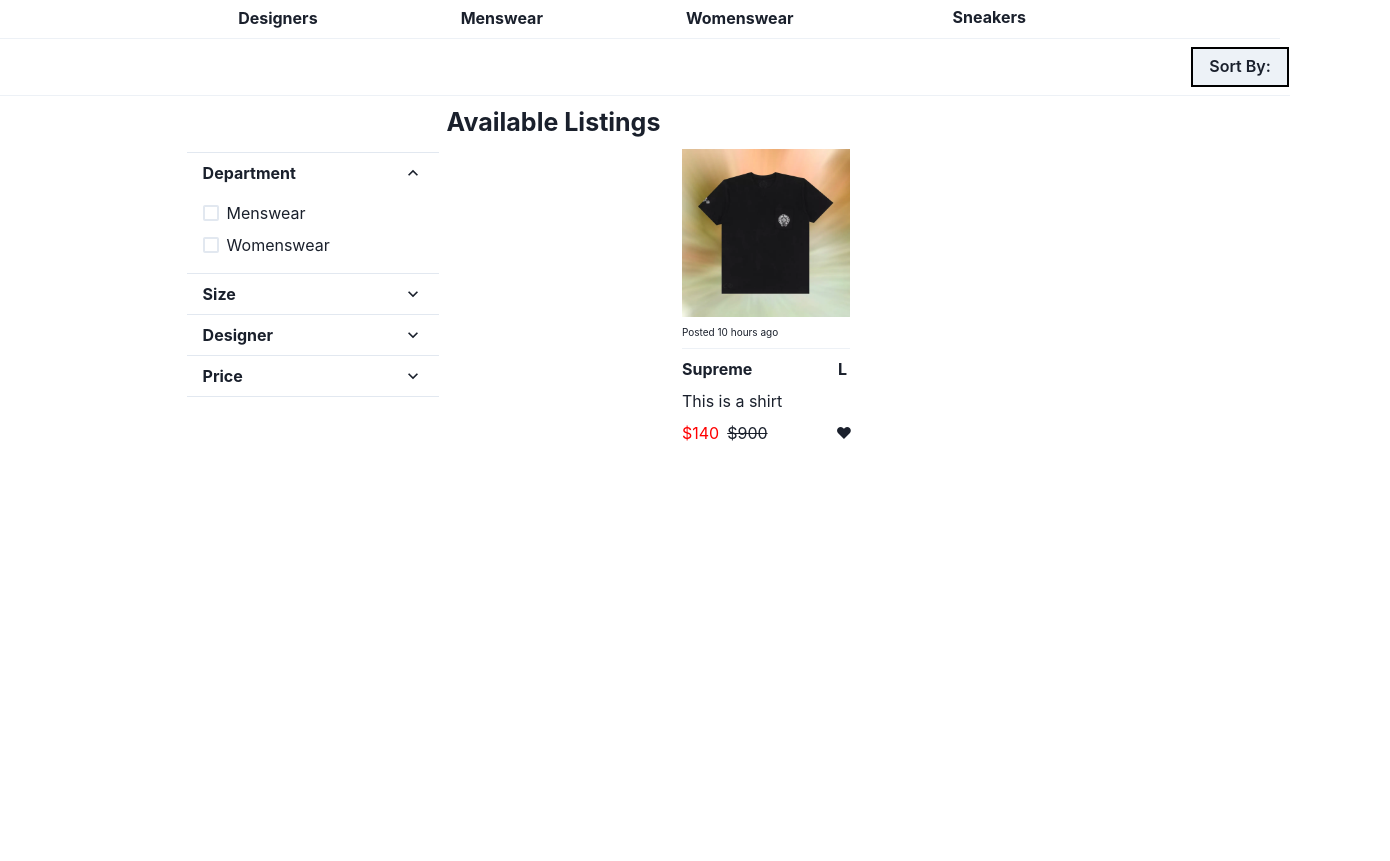
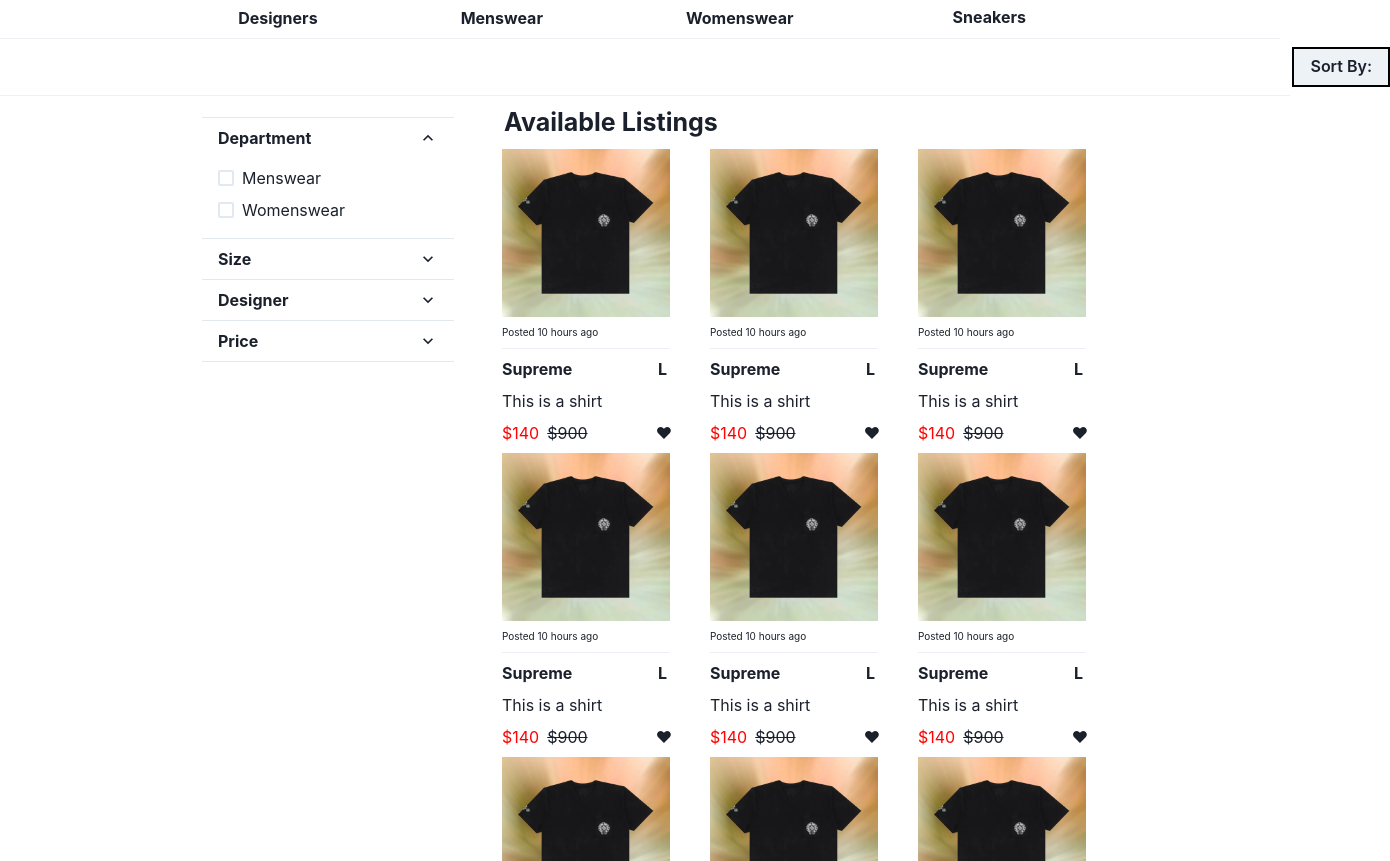
Before and after one commit to Daeonji/EcommerceSite, a React (Create React App) app: page /Menswear/Footwear in a window 1280 px wide. Shown: the part 147-1008 px from the top of the page, 1390 px wide, since content can reach past the window. Before the commit the page ends 800 px from the top, so only its background shows below. Built offline with nearby package versions, Linux system fonts and the light colour scheme.

Commit message:
fix styling

```diff
--- a/src/Pages/Footwear/Footwear.tsx
+++ b/src/Pages/Footwear/Footwear.tsx
@@ -1,29 +1,57 @@
-import { Divider, HStack, VStack, Spacer } from '@chakra-ui/react';
+import {
+  Button,
+  Divider,
+  HStack,
+  Menu,
+  MenuButton,
+  MenuItem,
+  MenuList,
+  VStack,
+  Spacer,
+} from '@chakra-ui/react';
 import Filterbar from '../../Components/Filterbar/Filterbar';
 import ItemPreview from '../../Components/ItemPreview/ItemPreview';
 import tops from '../../Assets/tops.webp';
-import SortMenu from '../../Components/SortMenu/SortMenu';
 
 function Footwear() {
   return (
     <VStack>
       <Spacer />
-      <HStack paddingLeft='1200px'>
-        <SortMenu />
+      <HStack width={'1500px'}>
+        <Spacer />
+        <Menu>
+          <MenuButton as={Button} borderRadius='0px' borderWidth='2px' borderColor='black'>
+            Sort By:
+          </MenuButton>
+          <MenuList borderRadius='0px' borderWidth='2px'>
+            <MenuItem>Default</MenuItem>
+            <MenuItem>Trending</MenuItem>
+            <MenuItem>Low Price</MenuItem>
+            <MenuItem>High Price</MenuItem>
+            <MenuItem>New</MenuItem>
+          </MenuList>
+        </Menu>
       </HStack>
       <Divider width='1300px' />
       <HStack>
+        <VStack height={'930px'} width={'300px'}>
           <Filterbar />
-        <VStack align={'end'}>
+          <Spacer />
+        </VStack>
+        <VStack>
+          <HStack width={'580px'}>
             <p
               style={{
                 fontSize: '25px',
                 fontWeight: 'bold',
-              paddingRight: '425px',
               }}
             >
               Available Listings
             </p>
+            <Spacer />
+          </HStack>
+          <VStack>
+            <HStack>
               <ItemPreview
                 dateposted={10}
                 image={tops}
@@ -31,8 +59,70 @@
                 brand={'Supreme'}
                 id={0}
               />
+              <ItemPreview
+                dateposted={10}
+                image={tops}
+                description={'This is a shirt'}
+                brand={'Supreme'}
+                id={0}
+              />
+              <ItemPreview
+                dateposted={10}
+                image={tops}
+                description={'This is a shirt'}
+                brand={'Supreme'}
+                id={0}
+              />
+            </HStack>
+            <HStack>
+              <ItemPreview
+                dateposted={10}
+                image={tops}
+                description={'This is a shirt'}
+                brand={'Supreme'}
+                id={0}
+              />
+              <ItemPreview
+                dateposted={10}
+                image={tops}
+                description={'This is a shirt'}
+                brand={'Supreme'}
+                id={0}
+              />
+              <ItemPreview
+                dateposted={10}
+                image={tops}
+                description={'This is a shirt'}
+                brand={'Supreme'}
+                id={0}
+              />
+            </HStack>
+            <HStack>
+              <ItemPreview
+                dateposted={10}
+                image={tops}
+                description={'This is a shirt'}
+                brand={'Supreme'}
+                id={0}
+              />
+              <ItemPreview
+                dateposted={10}
+                image={tops}
+                description={'This is a shirt'}
+                brand={'Supreme'}
+                id={0}
+              />
+              <ItemPreview
+                dateposted={10}
+                image={tops}
+                description={'This is a shirt'}
+                brand={'Supreme'}
+                id={0}
+              />
+            </HStack>
           </VStack>
           <Spacer />
+        </VStack>
       </HStack>
     </VStack>
   );
```
Lines whose indentation alone changed are shown as unchanged.
